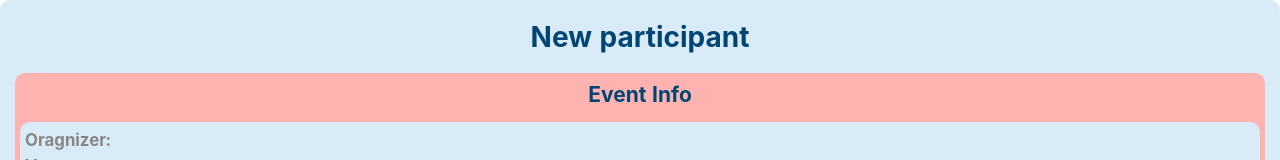
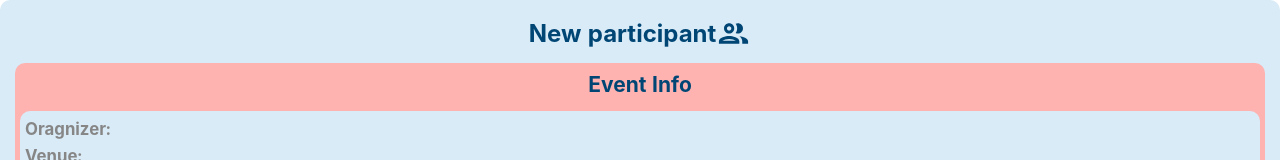
Before and after one commit to Andrew781123/scheduling-quick, a React (Create React App) app in the folder frontend/: page /events/1/new-participant in a window 1280 px wide. Shown: the top 160 px of the page. Built offline with nearby package versions, Linux system fonts and the light colour scheme; no server answers.

Commit message:
heroku can't find index.html

```diff
--- a/frontend/src/pages/new-participant-form/NewParcipantForm.tsx
+++ b/frontend/src/pages/new-participant-form/NewParcipantForm.tsx
@@ -8,9 +8,8 @@ import { AvailableTimeSlotsInput } from "./AvailableTimeSlotsInput";
 import { generateRequestData } from "./utils";
 import axios from "../../api/proxy";
 import "./NewParticipantForm.scss";
-import CancelIcon from "@material-ui/icons/Cancel";
-import { InformationTypeDataPair } from "./InformationTypeDataPair";
 import { EventInfoBlock } from "./EventInfoBlock";
+import PeopleOutlineOutlinedIcon from "@material-ui/icons/PeopleOutlineOutlined";
 
 interface routeParams {
   id: string;
@@ -182,7 +181,12 @@ export const NewParcipantForm: React.FC<NewParcipantFormProps> = props => {
 
   return (
     <div className='new_participant_page_container'>
-      <h1 className='new_participant_page_header'>New participant</h1>
+      <div className='new_participant_page_header'>
+        <span className='new_participant_page_header_text'>
+          New participant
+        </span>
+        <PeopleOutlineOutlinedIcon fontSize='large' />
+      </div>
 
       {event.info && <EventInfoBlock eventInfo={eventInfo} />}
       <Button
--- a/frontend/src/pages/new-participant-form/NewParticipantForm.scss
+++ b/frontend/src/pages/new-participant-form/NewParticipantForm.scss
@@ -6,8 +6,13 @@
   border-radius: 10px;
 
   .new_participant_page_header {
-    text-align: center;
     color: $labelColor;
+    font-weight: bold;
+    font-size: 1.5rem;
+    display: flex;
+    align-items: center;
+    justify-content: center;
+    margin-bottom: 10px;
   }
 
   .event_info_container {
```
Also changed, not shown: 1 other file (tests, documents, lock files or other folders).
